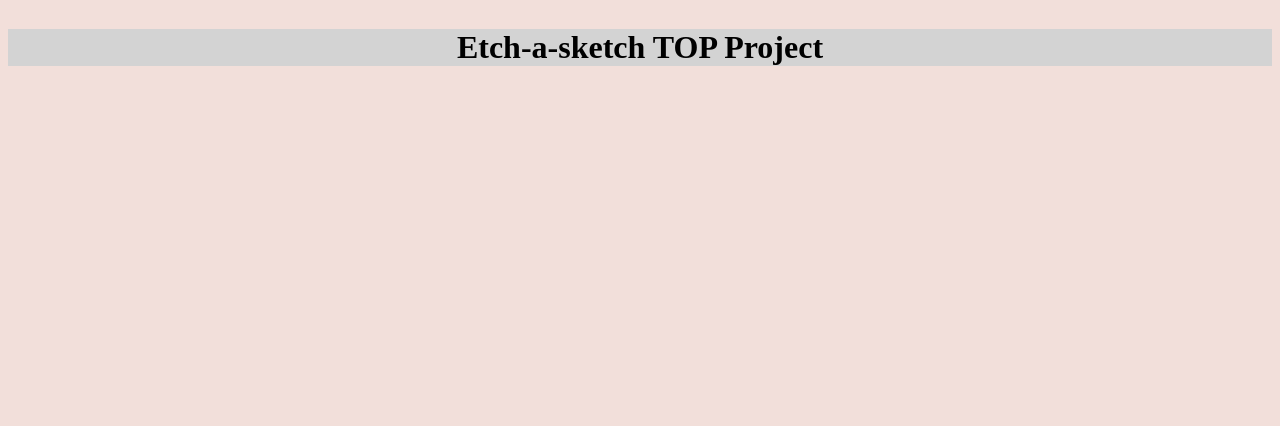
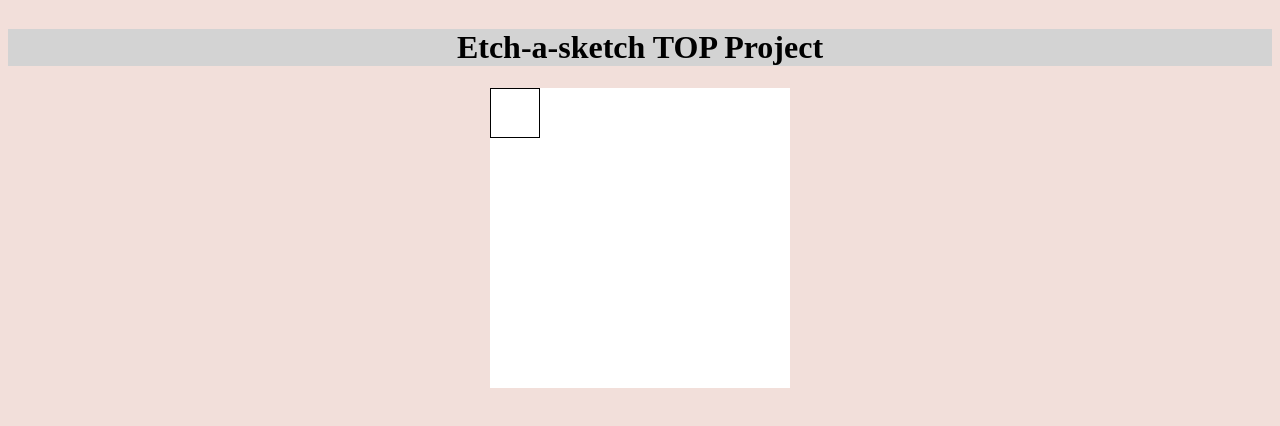
Before and after one commit to adnene-guessoum/etch-a-sketch, a plain HTML site: page index.html in a window 1280 px wide. Drawn offline with Linux system fonts and the light colour scheme.

Commit message:
Add background countainer div and first grid element with black border

```diff
--- a/script.js
+++ b/script.js
@@ -2,6 +2,6 @@
 const gridDiv = document.querySelector("#grid-container")
 
 const firstDiv = document.createElement("div")
-
+firstDiv.classList.toggle('grid-squares')
 
 gridDiv.appendChild(firstDiv)
--- a/style.css
+++ b/style.css
@@ -1,16 +1,26 @@
 body {
 	display:flex;
 	flex-direction: column;
+	align-items:center;
 	background-color: #F2DFDA;
 }
 
 h1 {
 	text-align: center;
+	align-self: stretch;
 	color: black;
 	background-color: lightgrey;
 }
 
 #grid-container {
+	height: 300px;
+	width: 300px;
 	display: grid;
+	grid-auto-rows: 50px;
+	grid-auto-columns: 50px;
 	background-color: white;
 }
+
+.grid-squares {
+	border: solid black 1px;
+}
```
